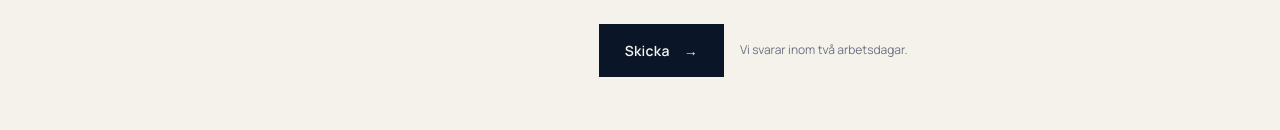
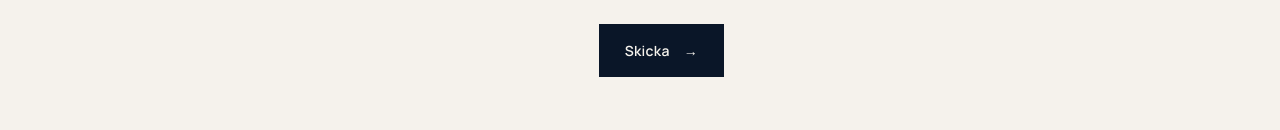
Before and after one commit to SternerHenriksson/WebbSternerHenriksson, a Next.js app: page / in a window 1280 px wide. Shown: the part 3316-3446 px from the top of the page. Built offline with nearby package versions, Linux system fonts and the light colour scheme.

Commit message:
kontakt fix

```diff
--- a/components/contact.tsx
+++ b/components/contact.tsx
@@ -122,7 +122,7 @@ return (
                 <button type="submit" className="sh-btn sh-btn-ink">
                   Skicka<span className="arrow" style={{ marginLeft: 4 }}>&#8594;</span>
                 </button>
-                <small>Vi svarar inom två arbetsdagar.</small>
+
               </div>
             </form>
           )}
```
